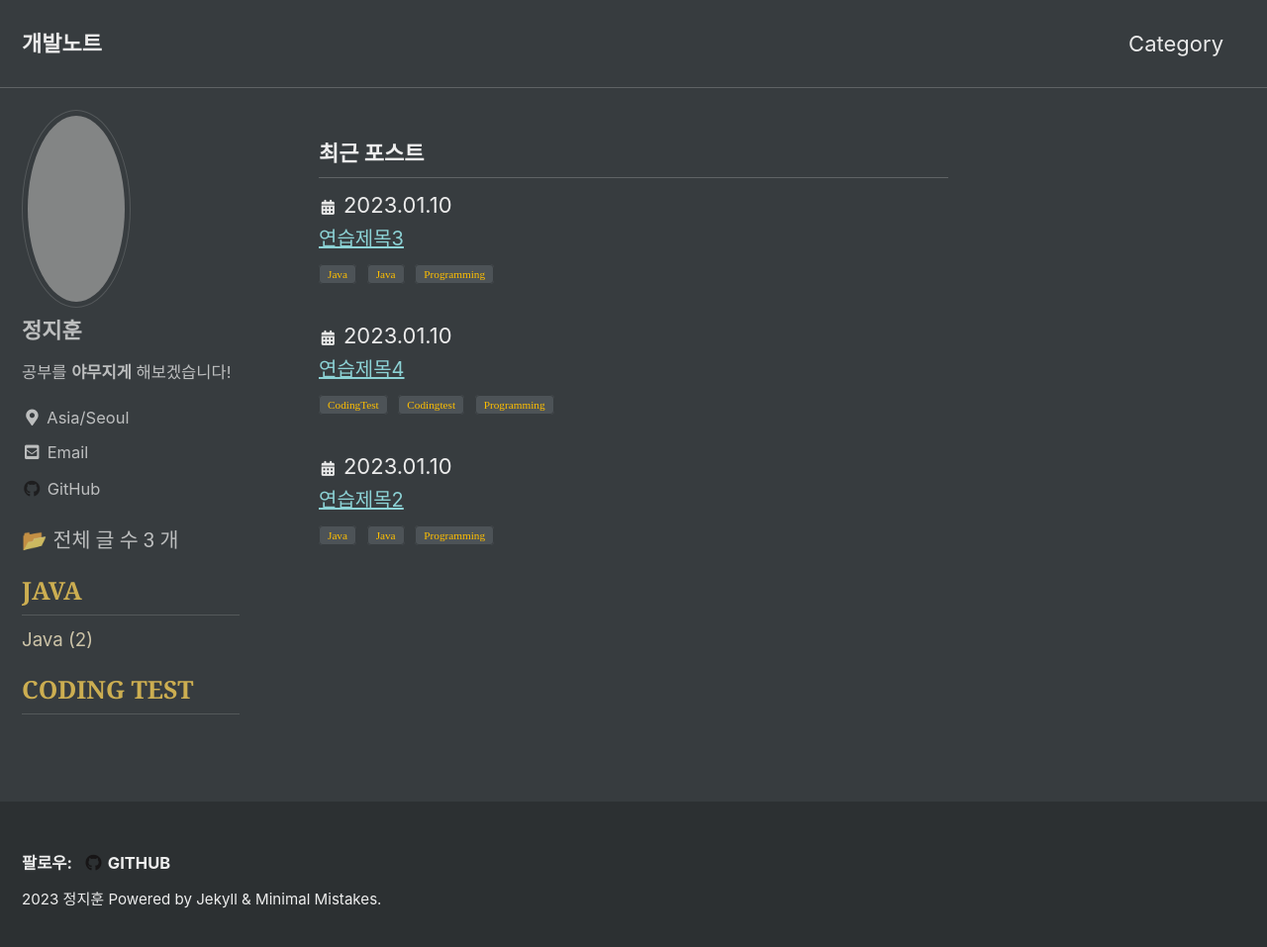
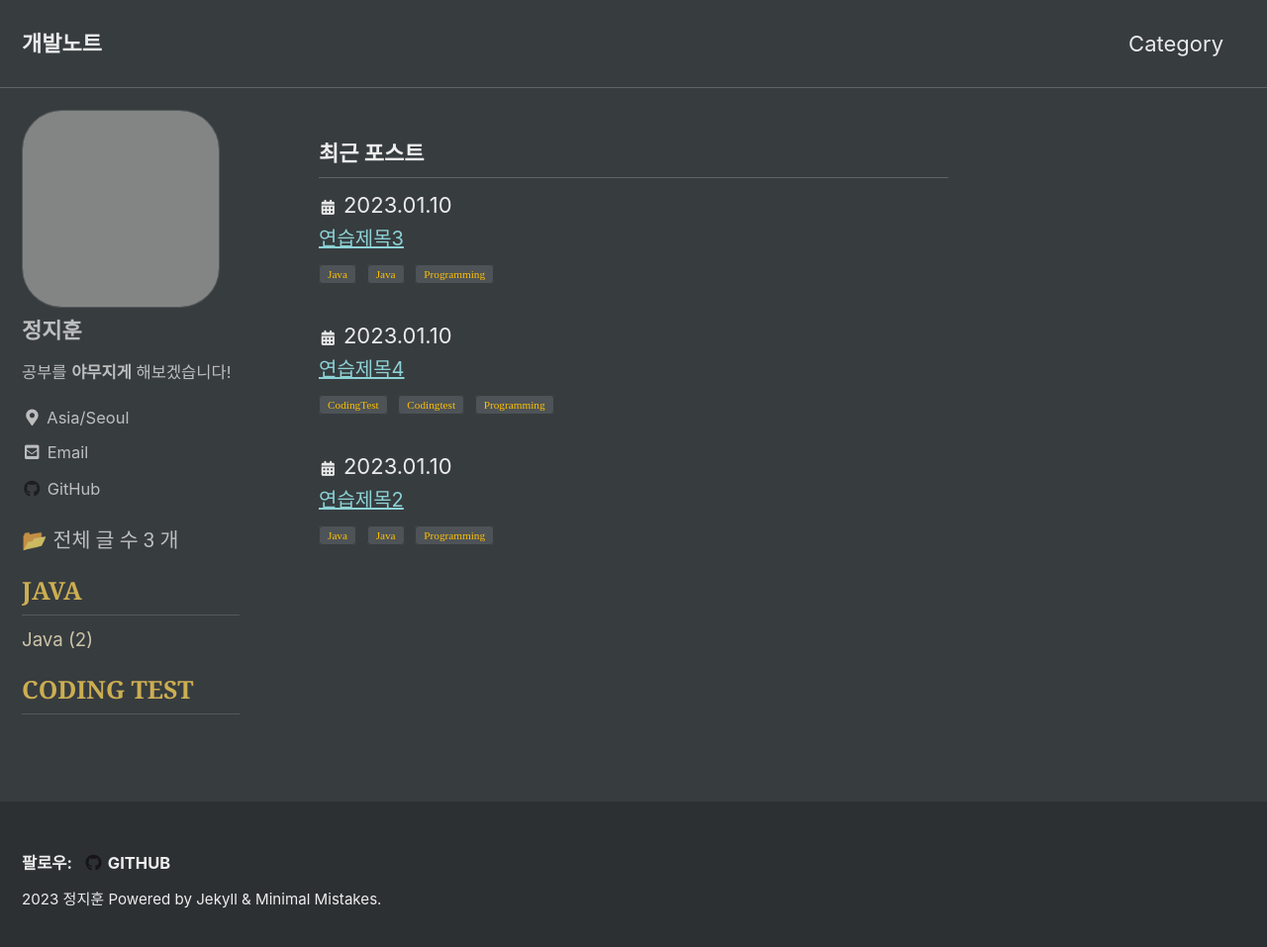
Before and after one commit to Jeongjjuna/jeongjjuna.github.io, a Jekyll site: the page built from index.html, in a window 1280 px wide and 964 px high. Shown: the top 957 px of the window at 99% size. Built offline with Jekyll 4.4.1, drawn with Linux system fonts in a browser that asks for light colours; cached includes are drawn as plain includes; some web fonts are replaced; the list of posts is cut into pages by our own code; grey boxes are pictures that could not be loaded.

Commit message:
Update: profile size

```diff
--- a/_includes/author-profile.html
+++ b/_includes/author-profile.html
@@ -6,7 +6,7 @@
   {% if author.avatar %}
     <div class="author__avatar">
       <a href="{{ author.home | default: '/' | absolute_url }}">
-        <img src="{{ author.avatar | relative_url }}" alt="{{ author.name }}" itemprop="image" class="u-photo" style="width: 200px; height: 200px;">
+        <img src="{{ author.avatar | relative_url }}" alt="{{ author.name }}" itemprop="image" class="u-photo" style="width: 200px; height: 200px; padding: 0px;">
       </a>
     </div>
   {% endif %}
--- a/_sass/minimal-mistakes/_sidebar.scss
+++ b/_sass/minimal-mistakes/_sidebar.scss
@@ -134,8 +134,8 @@
     }
 
     img {
-      max-width: 110px;
-      border-radius: 50%;
+      max-width: 800px;
+      border-radius: 20%;
 
       @include breakpoint($large) {
         padding: 5px;
```
